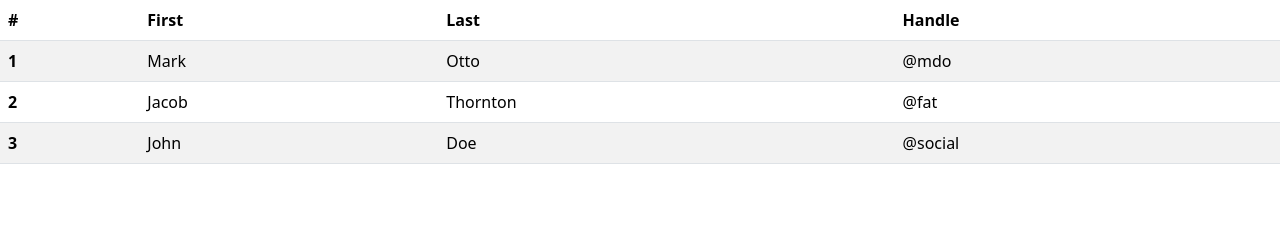
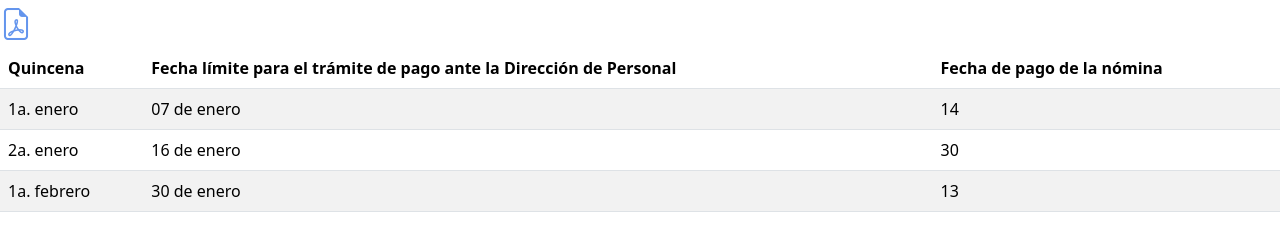
Before and after one commit to Victor-Mtz2/vicmartinez.github.io, a plain HTML site: page index.html in a window 1280 px wide. Drawn offline with nearby package versions, Linux system fonts and the light colour scheme.

Commit message:
tabla e icono

```diff
--- a/index.html
+++ b/index.html
@@ -5,36 +5,37 @@
 		<meta name="viewport" content="width=device-width, initial-scale=1">
 		<title>Calendarios</title>
 		<link href="https://cdn.jsdelivr.net/npm/bootstrap@5.3.8/dist/css/bootstrap.min.css" rel="stylesheet" integrity="sha384-sRIl4kxILFvY47J16cr9ZwB07vP4J8+LH7qKQnuqkuIAvNWLzeN8tE5YBujZqJLB" crossorigin="anonymous">
+		<link rel="stylesheet" href="https://cdn.jsdelivr.net/npm/bootstrap-icons@1.13.1/font/bootstrap-icons.min.css">
 	</head>
 
 	<body>
+		<i class="bi bi-file-earmark-pdf" style="font-size: 2rem; color: cornflowerblue;"></i>
+
         <table class="table table-striped table-hover">
 			<thead>
 				<tr>
-				<th scope="col">#</th>
-				<th scope="col">First</th>
-				<th scope="col">Last</th>
-				<th scope="col">Handle</th>
+					<th scope="col">Quincena</th>
+					<th scope="col">Fecha límite para el trámite de pago ante la Dirección de Personal</th>
+					<th scope="col">Fecha de pago de la nómina</th>
 				</tr>
 			</thead>
 			<tbody>
-				<tr>
-				<th scope="row">1</th>
-				<td>Mark</td>
-				<td>Otto</td>
-				<td>@mdo</td>
+				<tr title="1 al 15 de enero">
+					<td>1a. enero</td>
+					<td>07 de enero</td>
+					<td>14</td>
 				</tr>
-				<tr>
-				<th scope="row">2</th>
-				<td>Jacob</td>
-				<td>Thornton</td>
-				<td>@fat</td>
+
+				<tr title="16 al 31 de enero">
+					<td>2a. enero</td>
+					<td>16 de enero</td>
+					<td>30</td>
 				</tr>
-				<tr>
-				<th scope="row">3</th>
-				<td>John</td>
-				<td>Doe</td>
-				<td>@social</td>
+
+				<tr title="1 al 15 de febrero">
+					<td>1a. febrero</td>
+					<td>30 de enero</td>
+					<td>13</td>
 				</tr>
 			</tbody>
 			</table>
```
